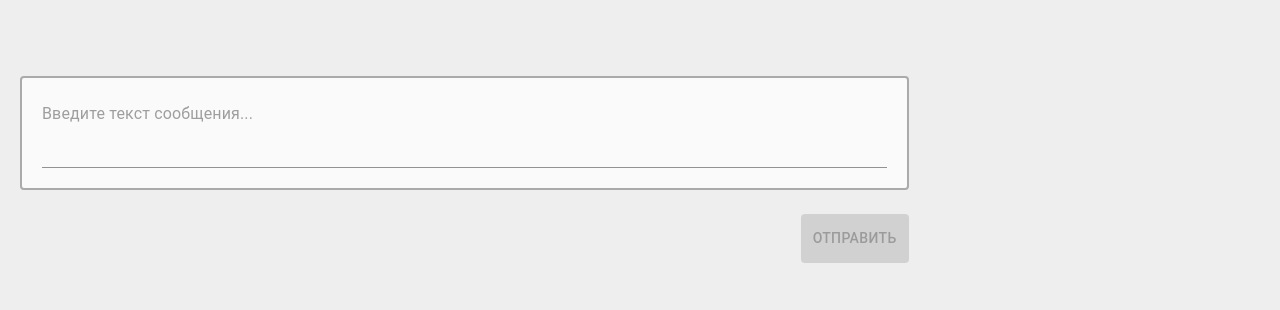
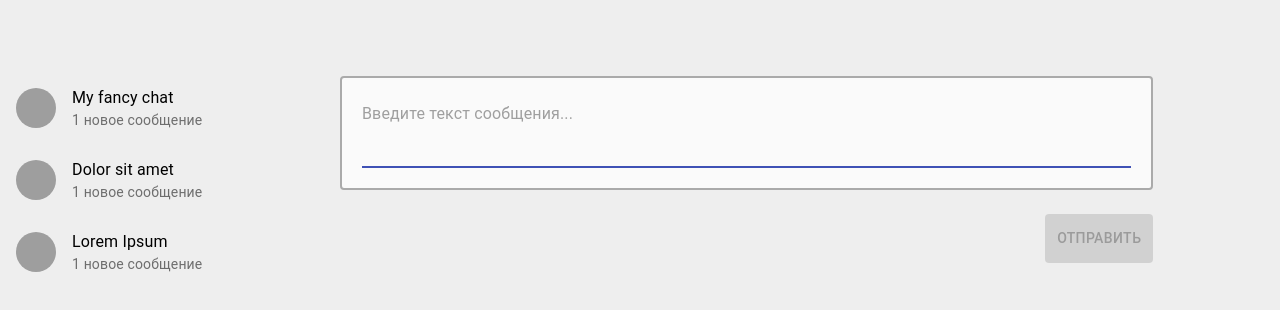
Before and after one commit to workedgitpraktikum/react_gb, a React (Create React App) app: page / in a window 1280 px wide. Shown: the top 310 px of the page. Built offline with nearby package versions, Linux system fonts and the light colour scheme; grey boxes are pictures that could not be loaded.

Commit message:
Доработка приложения
- добавлен автофокус;
- доработан блок сообщений;
- добавлен список чатов и данные чатов

```diff
--- a/package.json
+++ b/package.json
@@ -4,6 +4,7 @@
   "private": true,
   "dependencies": {
     "@material-ui/core": "^4.12.3",
+    "@material-ui/icons": "^4.11.2",
     "@material-ui/styles": "^4.11.4",
     "@testing-library/jest-dom": "^5.14.1",
     "@testing-library/react": "^11.2.7",
--- a/src/App.js
+++ b/src/App.js
@@ -1,19 +1,35 @@
-import { Grid, makeStyles } from '@material-ui/core';
 import { useEffect, useState } from 'react';
+import { Grid } from '@material-ui/core';
 import Message from "./components/Message/Message";
 import NewMessage from './components/NewMessage/NewMessage';
-import styles from './AppStyles';
+import ChatList from './components/ChatList/ChatList';
 import { BOT } from './const';
 
-const useStyles = makeStyles(styles);
+const CHAT_LIST = [
+  {
+    id: "chat_01",
+    name: "My fancy chat",
+    image: "https://picsum.photos/id/11/40"
+  },
+  {
+    id: "chat_02",
+    name: "Dolor sit amet",
+    image: "https://picsum.photos/id/22/40"
+  },
+  {
+    id: "chat_03",
+    name: "Lorem Ipsum",
+    image: "https://picsum.photos/id/33/40"
+  },
+]
 
 function App({ user }) {
-  const classes = useStyles();
   const [messageList, setMessageList] = useState([]);
 
   //функция добавления нового сообщения
   const addNewMessage = (author, text) => {
     setMessageList(messageList => [...messageList, {
+      id: author + messageList.length,
       author: author,
       text: text
     }])
@@ -41,18 +57,27 @@ function App({ user }) {
   return (
     <Grid
       container
-      className={classes.container}
+      style={{
+        marginTop: "4rem",
+      }}
     >
-      <NewMessage handleButtonClick={handleButtonClick}/>
-      {messageList.map(({ text, author }, i) => {
+      <Grid item xs={3}>
+        <ChatList list={CHAT_LIST}/>
+      </Grid>
+      <Grid item xs={8}>
+        <Grid container direction="column-reverse">
+          {messageList.map(({ id, text, author }) => {
             return (
               <Message
-            key={author + i}
+                key={id}
                 text={text}
                 author={author}
               />
             )
           })}
+          <NewMessage handleButtonClick={handleButtonClick}/>
+        </Grid>
+      </Grid>
     </Grid>
   );
 }
--- a/src/AppStyles.js
+++ /dev/null
@@ -1,9 +0,0 @@
-const styles = {
-	container: {
-		marginTop: "4rem",
-		display: "flex",
-		flexDirection: "column"
-	}
-}
-
-export default styles;
--- /dev/null
+++ b/src/components/ChatItem/ChatItem.js
@@ -0,0 +1,14 @@
+import { Avatar, ListItem, ListItemAvatar, ListItemText } from '@material-ui/core';
+
+const ChatItem = ({ name, image }) => {
+  return (
+    <ListItem button>
+      <ListItemAvatar>
+        <Avatar src={image} />
+      </ListItemAvatar>
+      <ListItemText primary={name} secondary="1 новое сообщение" />
+    </ListItem>
+  );
+}
+
+export default ChatItem;
--- /dev/null
+++ b/src/components/ChatItem/ChatItemStyles.js
@@ -0,0 +1,5 @@
+const styles = {
+
+}
+
+export default styles;
--- /dev/null
+++ b/src/components/ChatList/ChatList.js
@@ -0,0 +1,21 @@
+import { List } from '@material-ui/core';
+import ChatItem from '../ChatItem/ChatItem.js';
+
+const ChatList = ({ list }) => {
+  return (
+    <List>
+      {list.map(({id, name, image}) => {
+        return (
+          <ChatItem
+            key={id}
+            name={name}
+            image={image}
+          />
+        )
+        })
+      }
+    </List>
+  );
+}
+
+export default ChatList;
--- /dev/null
+++ b/src/components/ChatList/ChatListStyles.js
@@ -0,0 +1,5 @@
+const styles = {
+
+}
+
+export default styles;
--- a/src/components/Message/Message.css
+++ /dev/null
@@ -1,15 +0,0 @@
-.message {
-    padding: 1.25rem;
-    margin: 0.75rem 1.25rem;
-    background-color: #fafafa;
-    border: transparent 0.125rem solid;
-    border-left-color: #aaa;
-    border-radius: 0.25rem;
-    max-width: 66%;
-}
-.message-bot {
-    background-color: #c0e7e7;
-    border-left-color: transparent;
-    border-right-color: #06d8d8;
-    margin-left: calc(1.25rem + 33%)
-}
--- a/src/components/Message/Message.js
+++ b/src/components/Message/Message.js
@@ -1,14 +1,34 @@
+import { Grid, makeStyles, Paper } from '@material-ui/core';
 import { BOT } from '../../const';
-import './Message.css';
+import styles from './MessageStyles.js';
+
+const useStyles = makeStyles(styles);
 
 const Message = ({ text, author }) => {
+  const classes = useStyles();
+
   return (
-    <div className={
-      `message ${author === BOT.name && "message-bot"}`
-    }>
-        <h4>{author}</h4>
-        <p>{text}</p>
-    </div>
+      <Grid
+        item
+        xs={8}
+        style={
+          author !== BOT.name
+            ? {marginLeft: "calc(1.25rem + 32%)"}
+            : null
+        }
+      >
+        <Paper
+          className={`
+            ${classes.message}
+            ${author === BOT.name
+              ? classes.messageBot
+              : 'null'}
+          `}
+        >
+          <h4>{author}</h4>
+          <p>{text}</p>
+        </Paper>
+      </Grid>
   );
 }
 
--- /dev/null
+++ b/src/components/Message/MessageStyles.js
@@ -0,0 +1,15 @@
+const styles = {
+	message: {
+		padding: "1.25rem",
+		margin: "0.75rem 1.25rem",
+		border: "transparent 0.125rem solid",
+		borderRightColor: "#aaa",
+	},
+	messageBot: {
+		backgroundColor: "#c0e7e7",
+		borderLeftColor: "#06d8d8",
+		borderRightColor: "transparent",
+	}
+}
+
+export default styles;
--- a/src/components/NewMessage/NewMessage.js
+++ b/src/components/NewMessage/NewMessage.js
@@ -11,13 +11,12 @@ const NewMessage = ({ handleButtonClick }) => {
   return (
     <Grid
       container
-      direction="column"
-      style={{maxWidth: "66%"}}
-      alignItems="flex-end"
+      justifyContent="flex-end"
     >
       <TextField
         className={classes.newMessage}
         fullWidth
+        autoFocus
         placeholder="Введите текст сообщения..."
         value={messageText}
         multiline
```
Also changed, not shown: 1 other file (tests, documents, lock files or other folders). Lines whose indentation alone changed are shown as unchanged.
